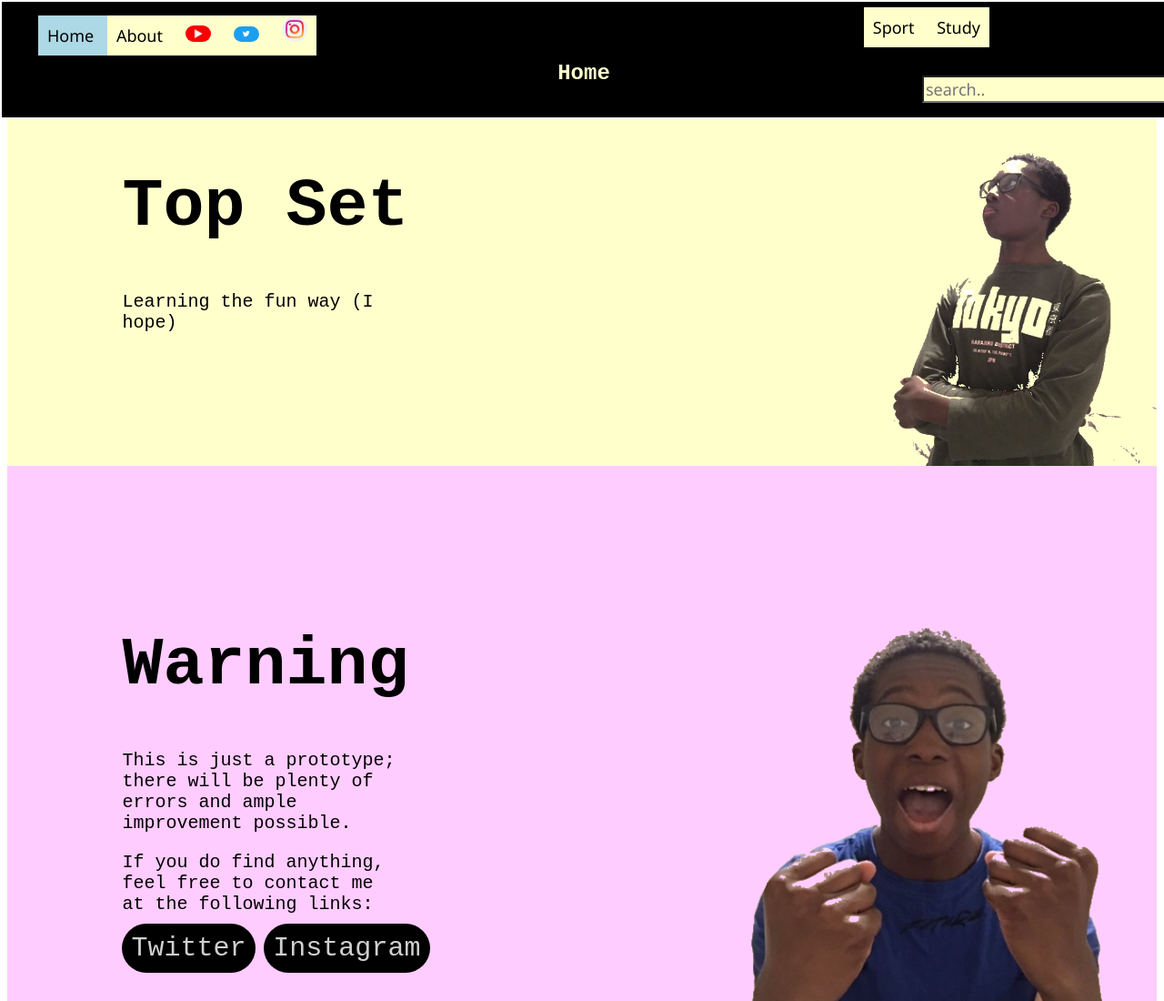
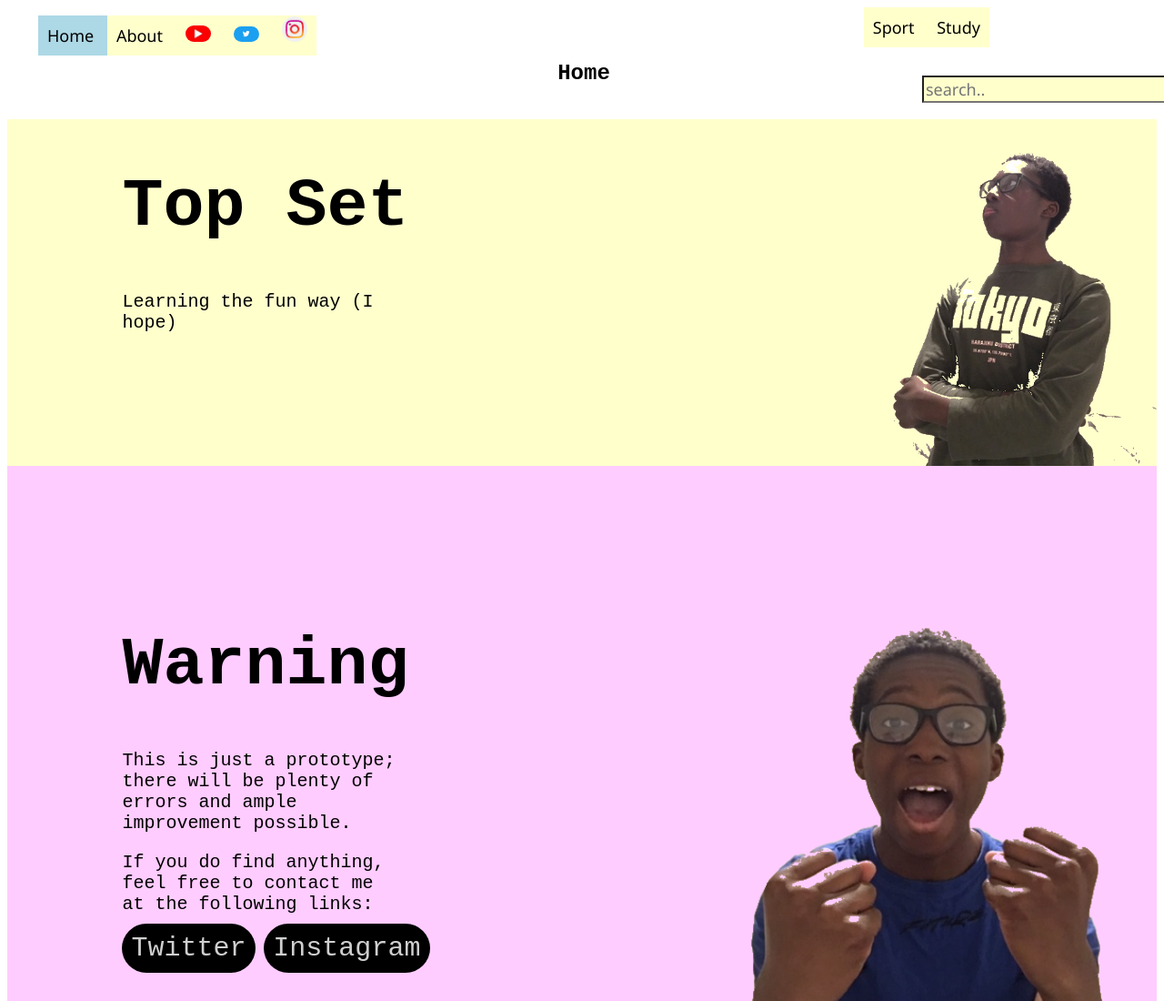
Before and after one commit to Unscience/TopSet, a plain HTML site: page index.html in a window 1280 px wide. Shown: the top 1100 px of the page at 91% size. Drawn offline with Linux system fonts and the light colour scheme.

Commit message:
Update index.css

```diff
--- a/index.css
+++ b/index.css
@@ -39,7 +39,7 @@ nav{
     margin: none;
     border: 2px solid white;
 
-    background-color: #ffffcc;
+    background-color: #ffffff;
     color: black;
     text-align: left;
 
@@ -60,7 +60,7 @@ nav:hover{
 
     background-color: black;
     text-align: left;
-    color: #ffffcc;
+    color: #ffffff;
     position: fixed;
     top: 0;
     left: 0;
```
